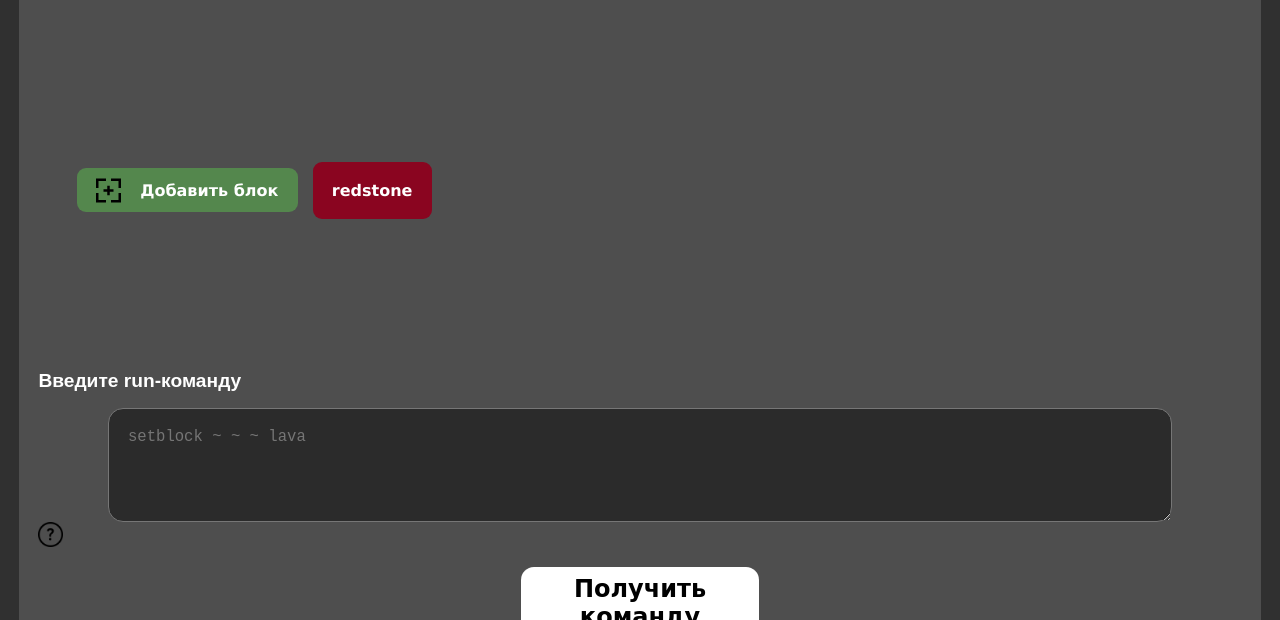
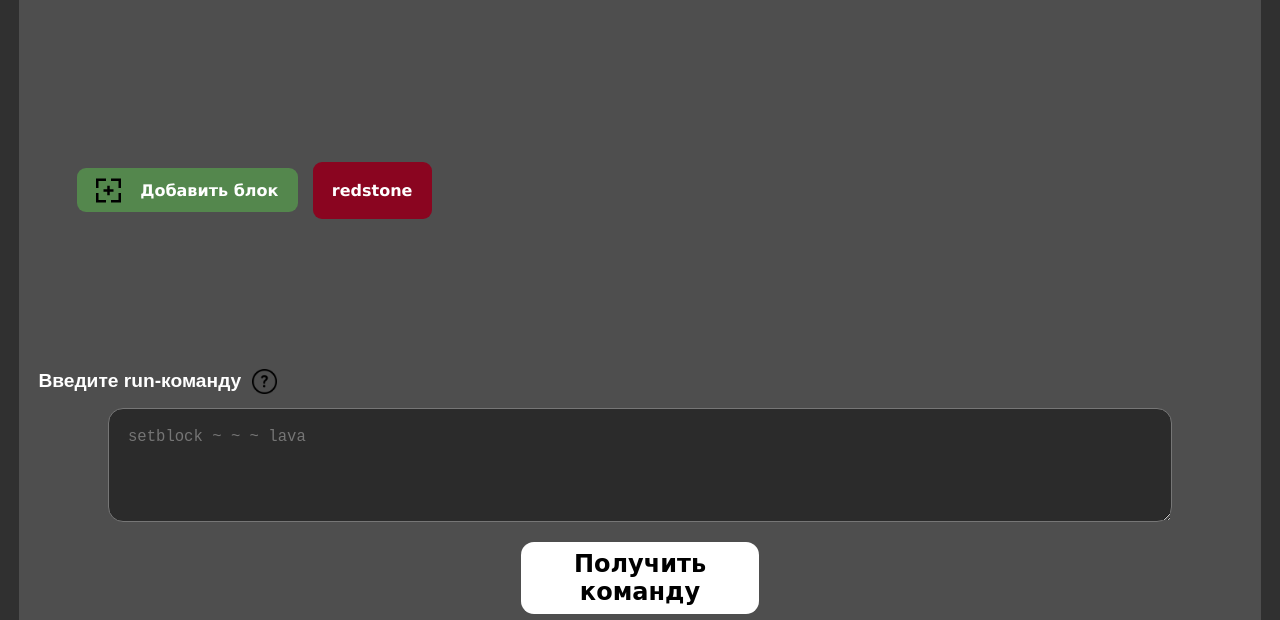
Before and after one commit to Kaixotwentytwo/Minecraft-Ritual-Generator, a plain HTML site: page index.html in a window 1280 px wide. Shown: the part 180-800 px from the top of the page. Drawn offline with Linux system fonts and the light colour scheme.

Commit message:
minibug minibug

```diff
--- a/index.html
+++ b/index.html
@@ -79,11 +79,13 @@
                 </div>
             </div>
 
-            <h1 class="main_text text white">Введите run-команду</h1>
+            <div class="flex">
+                <h1 class="main_text text white">Введите run-команду&nbsp;&nbsp;</h1>
+                <div class="que" id="QUErun"></div>
+            </div>
             <div class="flex" id="CustomCommandParent">
                 <textarea name="" cols="20" rows="5" maxlength="32767" id="CustomCommand"></textarea>
             </div>
-            <div class="que" id="QUErun"></div>
 
             <div class="button" id="giveCommandButton">
                     <h1 class="multi_text text">Получить команду</h1>
```
